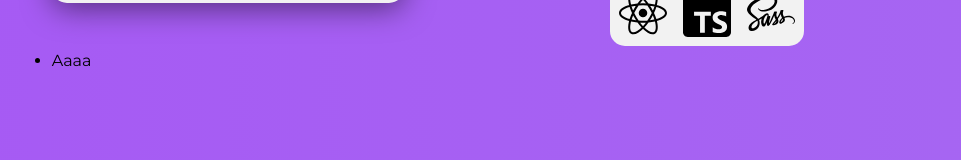
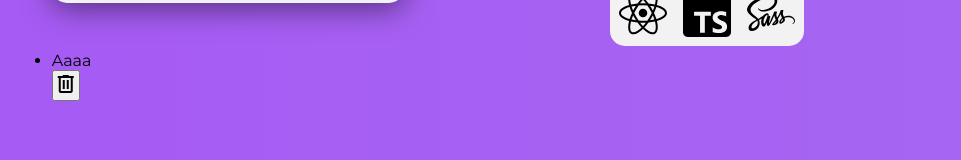
Before and after one commit to ApenasoVini/ToDo-List, a React (Create React App) app: page / in a window 1280 px wide. Shown: the part 155-315 px from the top of the page, without its empty margins (149-1110 px from the left). Built offline with nearby package versions, Linux system fonts and the light colour scheme.

Commit message:
ToDo list

```diff
--- a/src/components/Creation.tsx
+++ b/src/components/Creation.tsx
@@ -1,7 +1,8 @@
 export default function Creation() {
+
     return (
         <div className='Creation'>
-            <input type="text" placeholder='Escreva sua tarefa...' />
+            <input id='task' type="text" placeholder='Escreva sua tarefa...' />
             <button type='button'>
                 <span className="material-symbols-outlined">
                     add
@@ -10,8 +11,3 @@ export default function Creation() {
         </div>
     );
 };
-
-//ICON TRASH
-//<span className="material-symbols-outlined">
-//delete
-//</span>
--- a/src/components/List.tsx
+++ b/src/components/List.tsx
@@ -17,6 +17,11 @@ export default function List() {
           >
             Aaaa
           </p>
+          <button>
+            <span className="material-symbols-outlined">
+              delete
+            </span>
+          </button>
         </li>
       </ul>
     </div>
```
